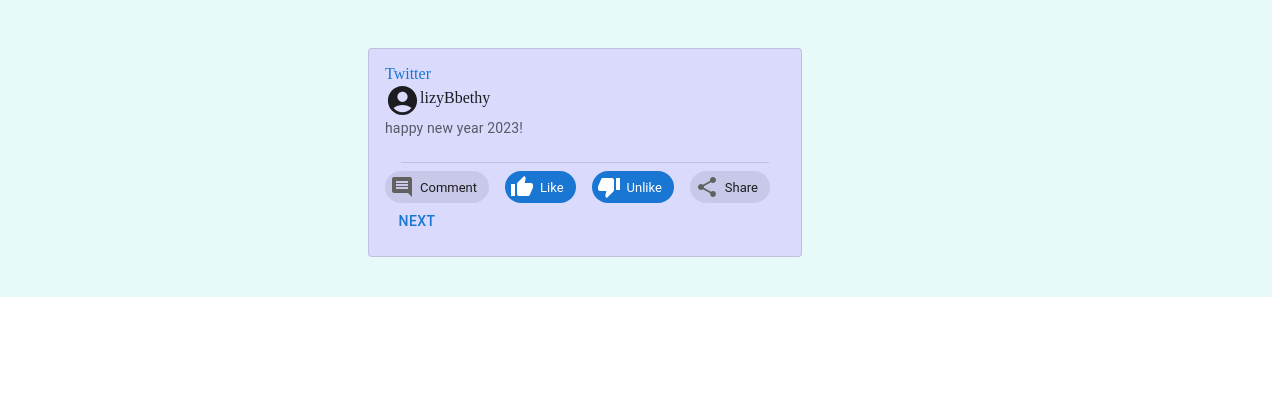
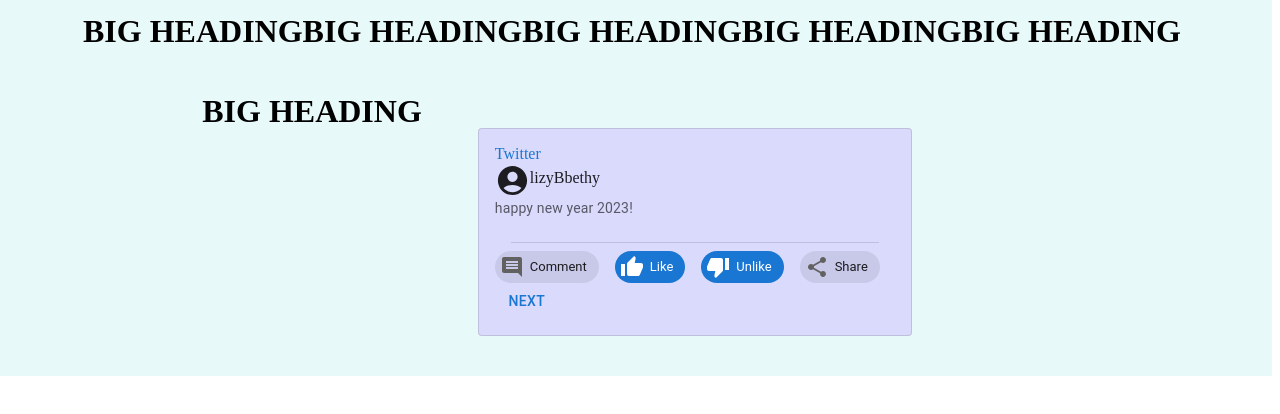
Before and after one commit to Elizybbethy/learning-react, a React (Create React App) app: page / in a window 1280 px wide. Shown: the top 414 px of the page. Built offline with nearby package versions, Linux system fonts and the light colour scheme.

Commit message:
big heading

```diff
--- a/src/App.js
+++ b/src/App.js
@@ -15,6 +15,7 @@ import Divider from "@mui/material/Divider";
 import Paper from "@mui/material/Paper";
 // import withStyles from "@mui/material"
 // import { styled } from "@mui/material/styles";
+import BigHeading from "./BigHeading.js";
 export default function App() {
   return (
     // <Box sx={{display: 'flex', flexWrap: "wrap-reverse", '& > :not(style)': {m:1, width:128, height:128,},}}>
@@ -25,6 +26,12 @@ export default function App() {
       justifyContent="center"
       style={{ backgroundColor: "#e8f9fa" }}
     >
+      <BigHeading/>
+      <BigHeading/>
+      <BigHeading/>
+      <BigHeading/>
+      <BigHeading/>
+      <BigHeading/>
       <Grid item sm={8} md={6}>
         <Paper
           variant="outlined"
--- /dev/null
+++ b/src/BigHeading.js
@@ -0,0 +1,11 @@
+
+
+
+
+
+
+export default function BigHeading() {
+    return (
+        <h1>BIG HEADING</h1>
+    )
+};
```
Also changed, not shown: package.json (line endings or trailing spaces), 12 other files (tests, documents, lock files or other folders).
